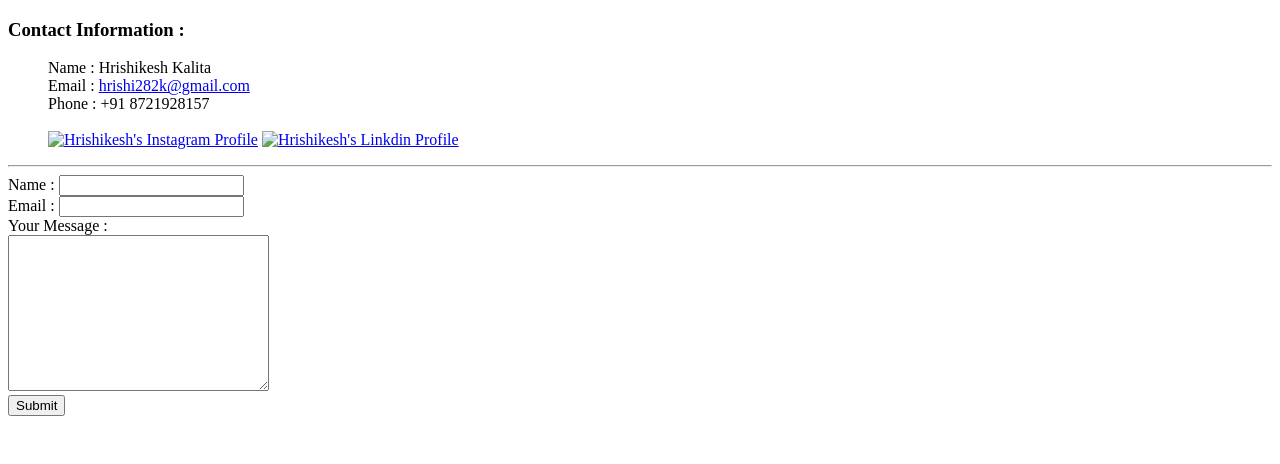
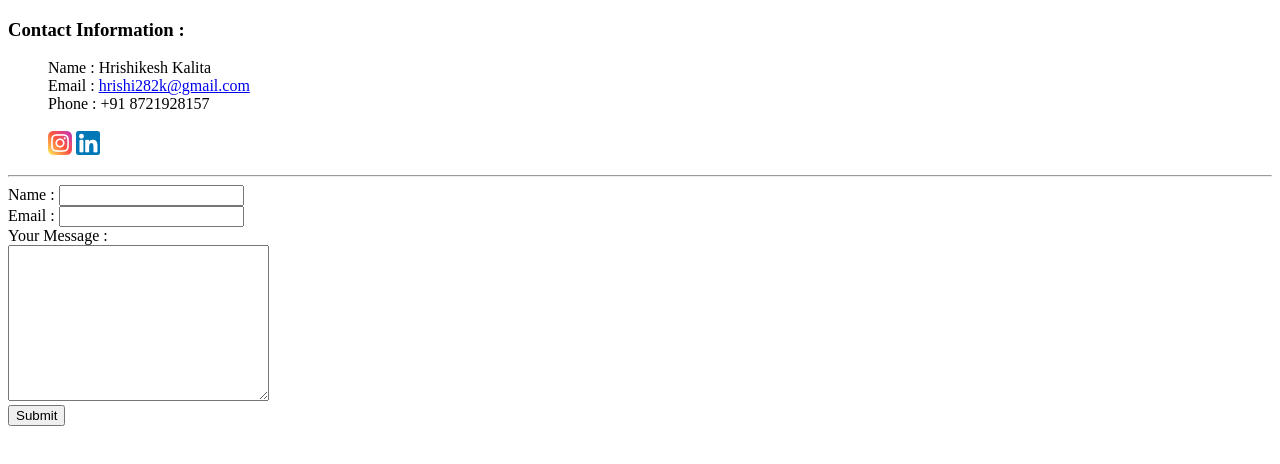
Before and after one commit to HrishiD89/cv, a plain HTML site: page contactme.html in a window 1280 px wide. Drawn offline with Linux system fonts and the light colour scheme.

Commit message:
Update contactme.html

```diff
--- a/contactme.html
+++ b/contactme.html
@@ -13,8 +13,8 @@
             Email : <a href="mailto:hrishi282k@gmail.com">hrishi282k@gmail.com</a><br>
             Phone : +91 8721928157 <br>
             <br>
-            <a href="https://www.instagram.com/hrishiiiii__/"><img src="Instagram.png" alt="Hrishikesh's Instagram Profile"></a>
-            <a href="https://www.linkedin.com/in/hrishikesh-kalita-854000207/"><img src="Linkedin.png" alt="Hrishikesh's Linkdin Profile"> </a>
+            <a href="https://www.instagram.com/hrishiiiii__/"><img src="icons/instagram.png" alt="Hrishikesh's Instagram Profile"></a>
+            <a href="https://www.linkedin.com/in/hrishikesh-kalita-854000207/"><img src="icons/linkedin.png" alt="Hrishikesh's Linkdin Profile"> </a>
         </ul>
         <hr>
         <form action="mailto:hrishi282k@gmail.com" method="post" enctype="text/plain">
```
